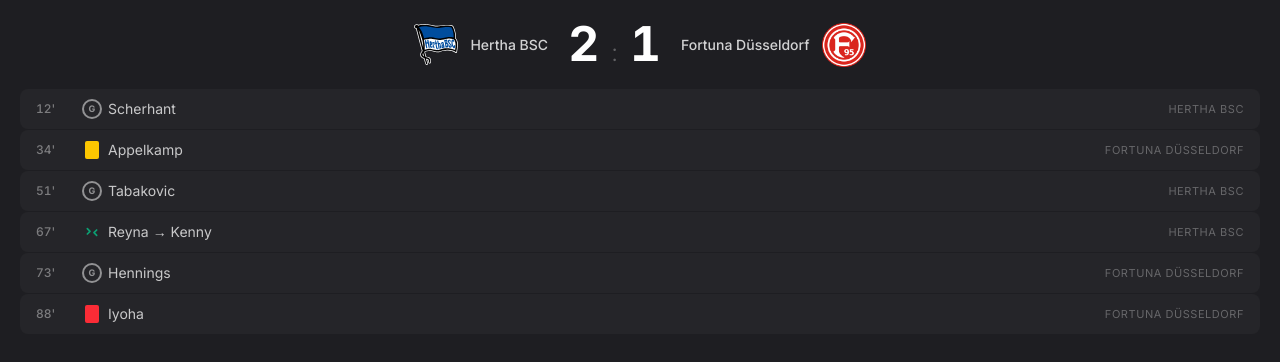
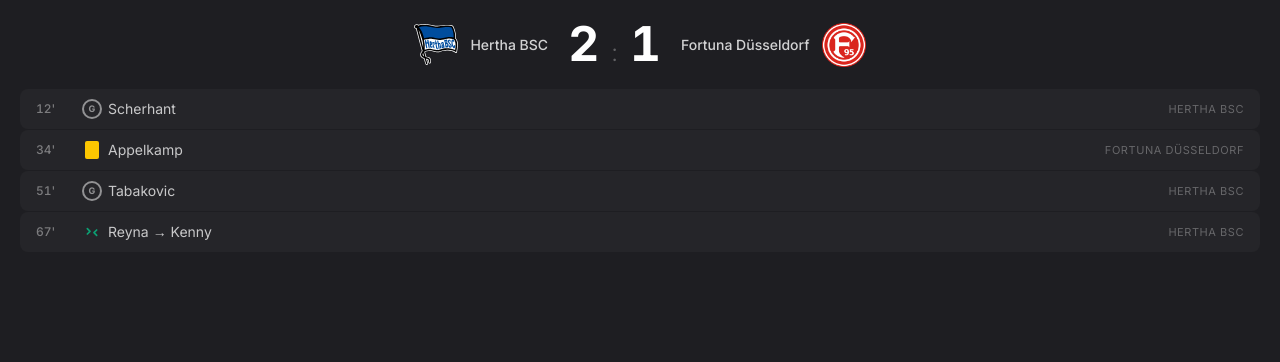
Before and after one commit to neownd/stadium-dummy-widgets, a Vue app: page /spielstand in a window 1280 px wide. Shown: the top 362 px of the page. Built offline with nearby package versions, Linux system fonts and the light colour scheme; the HTML template or start-up script is replaced by a standard one.

Commit message:
Remove last 2 demo events from Spielstand
Co-Authored-By: Claude Opus 4.6 <noreply@anthropic.com>

```diff
--- a/src/widgets/Spielstand.vue
+++ b/src/widgets/Spielstand.vue
@@ -11,8 +11,6 @@ const ereignisse = ref([
   { id: 2, minute: 34, typ: 'gelb', spieler: 'Appelkamp', team: 'gast' },
   { id: 3, minute: 51, typ: 'tor', spieler: 'Tabakovic', team: 'heim' },
   { id: 4, minute: 67, typ: 'wechsel', spieler: 'Reyna \u2192 Kenny', team: 'heim' },
-  { id: 5, minute: 73, typ: 'tor', spieler: 'Hennings', team: 'gast' },
-  { id: 6, minute: 88, typ: 'rot', spieler: 'Iyoha', team: 'gast' },
 ])
 </script>
 
```
